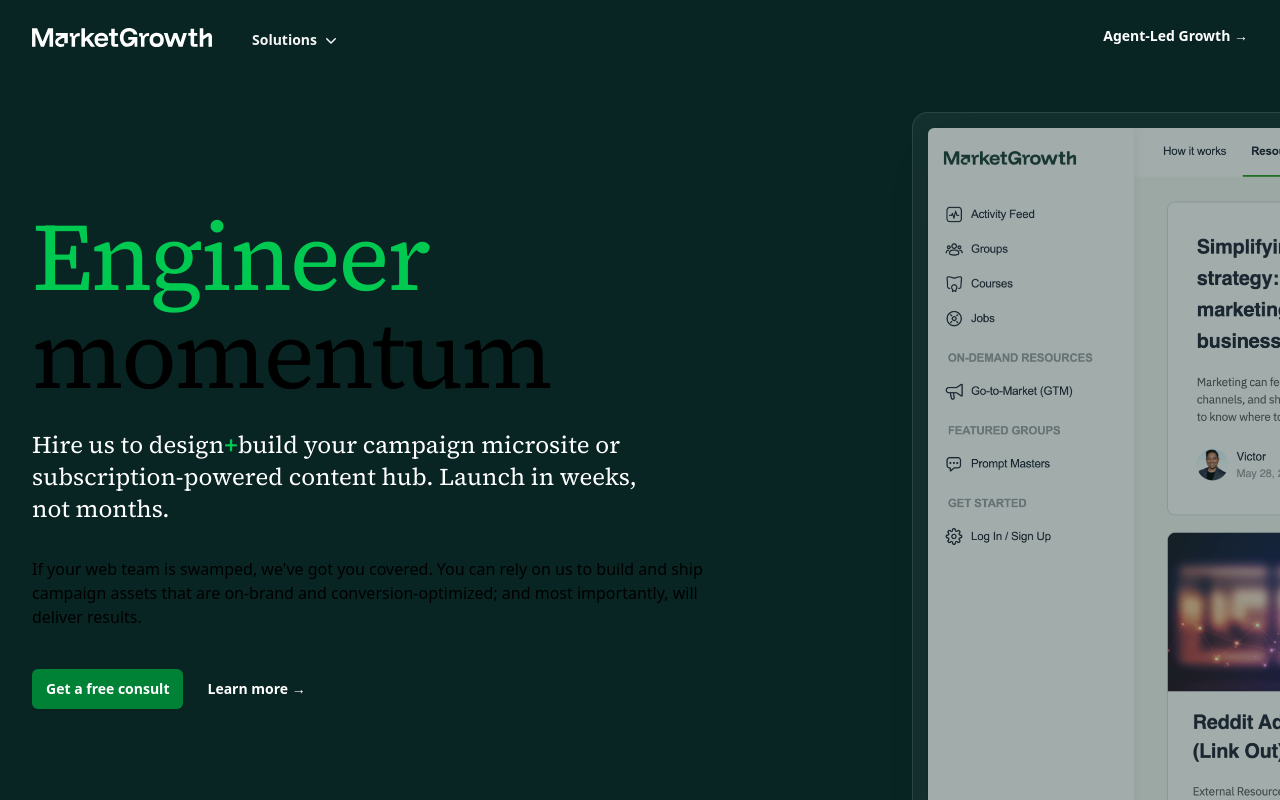
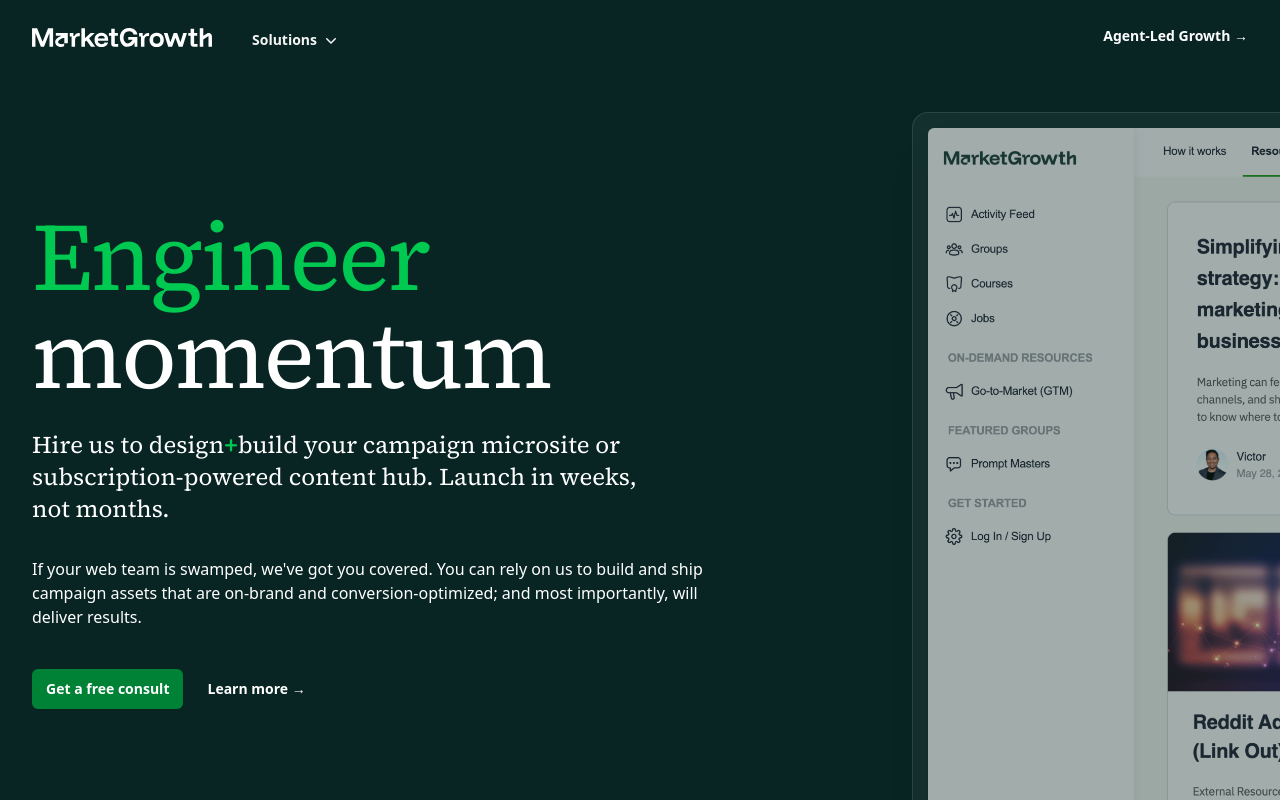
Before and after one commit to growthUx/mgio, a Next.js app: page / in a window 1280 px wide. Shown: the top 800 px of the page. Built offline with nearby package versions, Linux system fonts and the light colour scheme.

Commit message:
Update HomePage.jsx

```diff
--- a/src/app/HomePage.jsx
+++ b/src/app/HomePage.jsx
@@ -114,11 +114,11 @@
                   </span>
                 </a>
               </div> */}
-              <h1 className="mt-12 text-6xl font-source-serif-4 tracking-tight leading-[1.1] sm:leading-[1.025] sm:text-7xl md:text-8xl"><span className="text-[#00c951]">Engineer</span> momentum<span className="block mt-6 text-xl font-mona-sans sm:text-2xl tracking-normal text-theme-accent md:mr-[120px] text-[#FFFFFF]">Hire us to design<span className="text-[#00c951] text-2xl font-semibold">+</span>build your campaign microsite or subscription-powered content hub. Launch in weeks, not months.</span></h1>
+              <h1 className="mt-12 text-6xl text-[#FFFFFF] font-source-serif-4 tracking-tight leading-[1.1] sm:leading-[1.025] sm:text-7xl md:text-8xl"><span className="text-[#00c951]">Engineer</span> momentum<span className="block mt-6 text-xl font-mona-sans sm:text-2xl tracking-normal text-theme-accent md:mr-[120px] text-[#FFFFFF]">Hire us to design<span className="text-[#00c951] text-2xl font-semibold">+</span>build your campaign microsite or subscription-powered content hub. Launch in weeks, not months.</span></h1>
               {/* <h2 className="text-lg mt-4 text-[#F5F5F5] text-pretty sm:text-[22px] pr-4">We help founders and fast growing teams build engaging brands online to serve and captivate their audience to win them as customers.</h2> */}
               {/* <h1 className="font-funnel-display mt-12 text-3xl font-semibold text-pretty tracking-tight text-[#F5F5F5] sm:text-6xl">We are a DX<span className="text-[#40C1AC]"> + </span>AI Studio</h1>
               <h2 className="text-lg mt-4 text-[#F5F5F5] text-pretty sm:text-[22px] pr-4">We help founders and fast growing teams build engaging brands online to serve and captivate their audience to win them as customers.</h2> */}
-              <p className="mt-8 text-md max-w-3xl mx-auto text-pretty text-theme-primary pr-8 sm:text-md/8 sm:mx-0">
+              <p className="mt-8 text-md max-w-3xl mx-auto text-pretty text-theme-primary pr-8 sm:text-md/8 sm:mx-0 text-[#FFFFFF]">
                If your web team is swamped, we&apos;ve got you covered. You can rely on us to build and ship campaign assets that are on-brand and conversion-optimized; and most importantly, will deliver results.</p>
               <div className="mt-10 flex items-center gap-x-6">
                 <a
```
